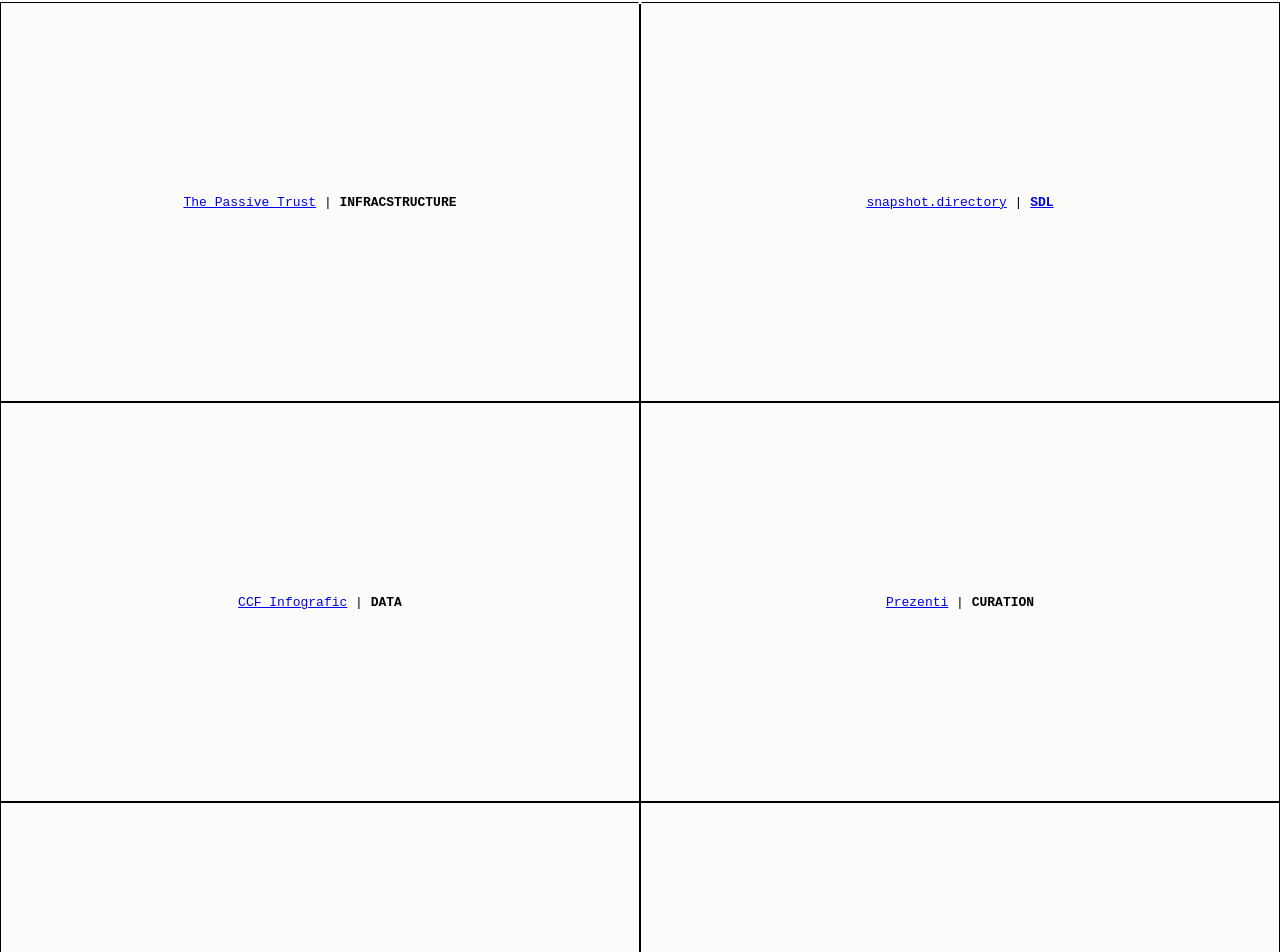
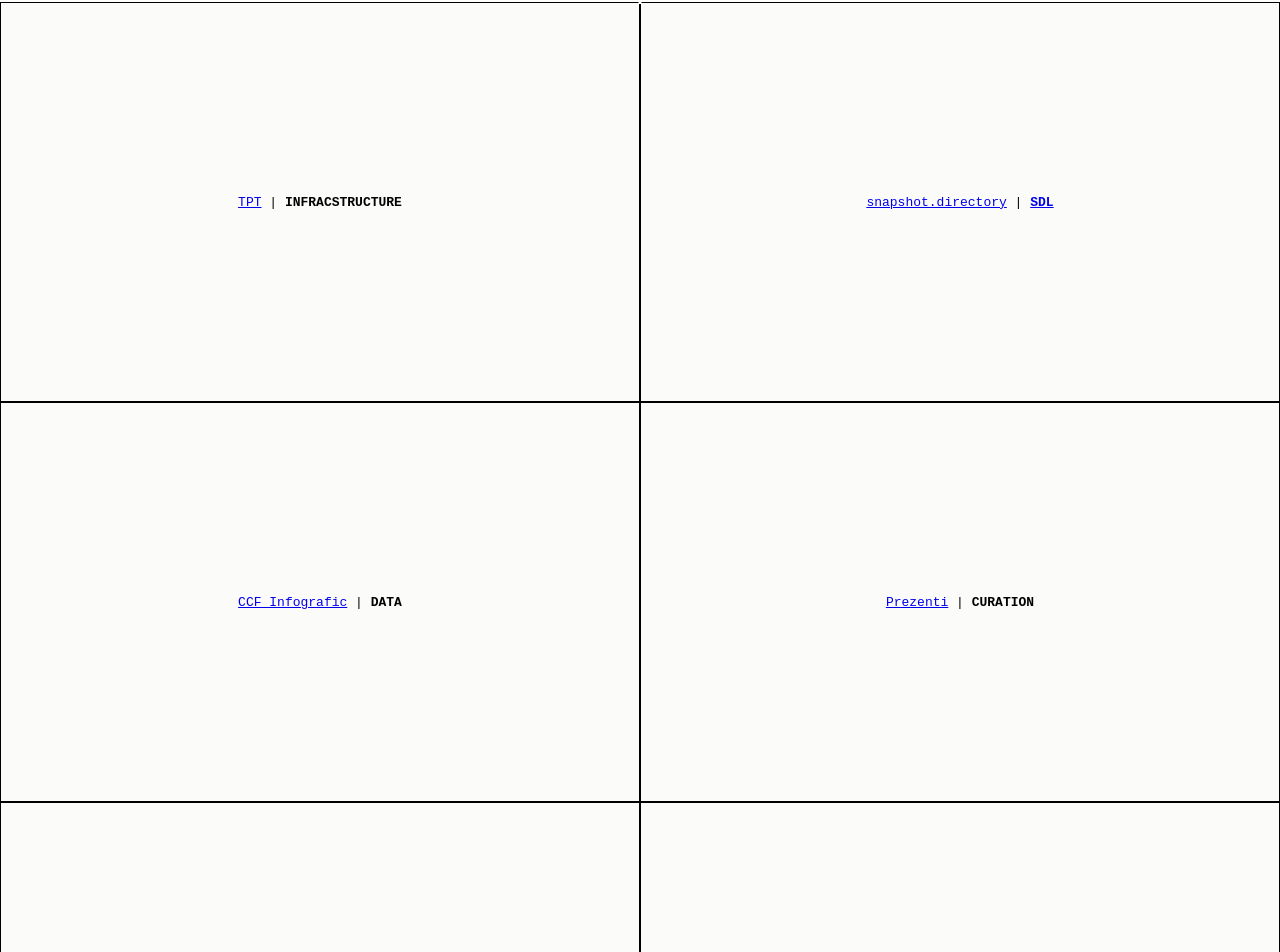
Before and after one commit to web3sc/web, a React (Create React App) app: page / in a window 1280 px wide. Shown: the part 798-1750 px from the top of the page. Built offline with nearby package versions, Linux system fonts and the light colour scheme; grey boxes are pictures that could not be loaded.

Commit message:
Change outdated links

```diff
--- a/src/App.js
+++ b/src/App.js
@@ -64,12 +64,12 @@ function App() {
 
     <div className="page-2">
     <div class="container">
-      <div class="box box1"><pre><a href='https://thepassivetrust.com/'>The Passive Trust</a> | <b>INFRACSTRUCTURE</b></pre></div>
+      <div class="box box1"><pre><a href='https://tpt.systems'>TPT</a> | <b>INFRACSTRUCTURE</b></pre></div>
       <div class="box box2"><pre><a href='https://snapshot.directory'>snapshot.directory</a> | <a href='https://stakingdefense.org'><b>SDL</b></a></pre></div>
       <div class="box box4"><pre><a href='https://celocommunityfund.xyz/'>CCF Infografic</a> | <b>DATA</b></pre></div>
       <div class="box box3"><pre><a href='https://prezenti.xyz'>Prezenti</a> | <b>CURATION</b></pre></div>
       <div class="box box4"><pre><a href='https://ceramic.network/'>Ceramic</a> | <b>GRANT</b></pre></div>
-      <div class="box box1"><pre><a href='https://tally.cash/'>Tally Ho</a> | <b>INTEGRATIONS</b></pre></div>
+      <div class="box box1"><pre><a href='https://taho.xyz'>Tally Ho</a> | <b>INTEGRATIONS</b></pre></div>
     </div>
     </div>
 
```
